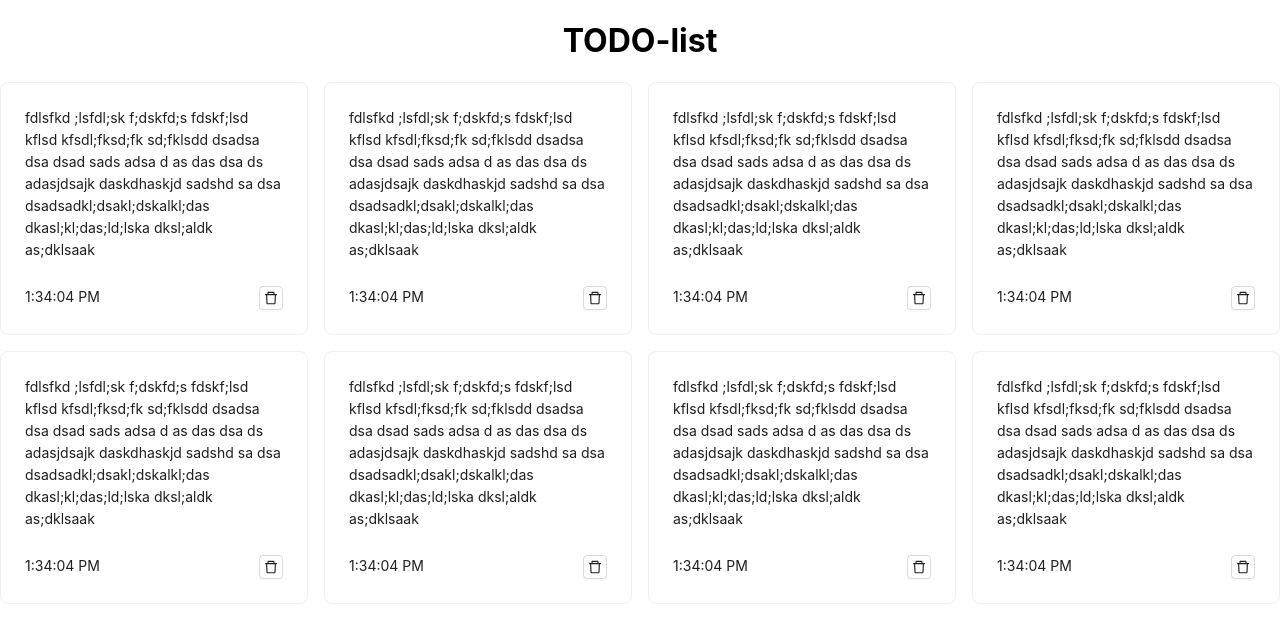
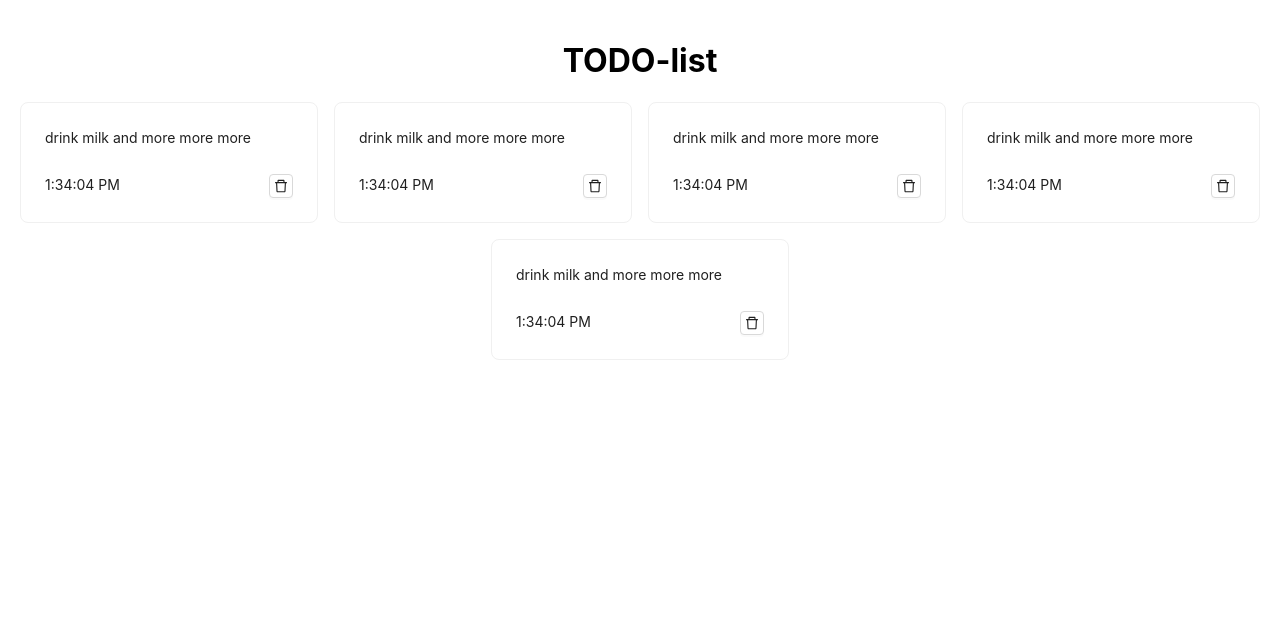
Before and after one commit to AirMous3/IZ-TEST, a React (Create React App) app: page / in a window 1280 px wide. Shown: the top 642 px of the page. Built offline with nearby package versions, Linux system fonts and the light colour scheme.

Commit message:
feat: добавил todolist  и возможность редактировать описание

```diff
--- a/package.json
+++ b/package.json
@@ -16,6 +16,7 @@
     "react-scripts": "5.0.1",
     "styled-components": "^5.3.9",
     "typescript": "^4.9.5",
+    "uuid": "^9.0.0",
     "web-vitals": "^2.1.4"
   },
   "scripts": {
@@ -46,6 +47,7 @@
     "@craco/craco": "^7.1.0",
     "@trivago/prettier-plugin-sort-imports": "^4.1.1",
     "@types/styled-components": "^5.1.26",
+    "@types/uuid": "^9.0.1",
     "prettier": "^2.8.4"
   }
 }
--- a/src/entities/task/ui/TodoItem.tsx
+++ b/src/entities/task/ui/TodoItem.tsx
@@ -1,38 +1,55 @@
 import { DeleteOutlined } from '@ant-design/icons';
 import { Button, Card, Col, Input } from 'antd';
-import React, { useState } from 'react';
+import React, { ChangeEvent, useState } from 'react';
 
-export const TodoItem: React.FC = () => {
+import * as S from './components';
+
+interface TodoItemInterface {
+  dateOfCreate: string;
+  description: string;
+  id: string;
+  onChangeTodoItemDescription: (id: string, description: string) => void;
+}
+
+export const TodoItem: React.FC<TodoItemInterface> = ({
+  dateOfCreate,
+  description,
+  onChangeTodoItemDescription,
+  id,
+}) => {
   const [editMode, setEditMode] = useState<Boolean>(false);
+
+  const handleInputChange = (e: ChangeEvent<HTMLInputElement>) => {
+    onChangeTodoItemDescription(id, e.currentTarget.value);
+  };
+
+  const onBlurEffect = () => {
+    setEditMode(false);
+  };
+
+  const handleEditMode = () => {
+    setEditMode(!editMode);
+  };
 
   return (
     <Col span={6}>
-      <Card hoverable>
+      <Card hoverable style={{ minWidth: '250px' }}>
         {editMode ? (
-          <Input autoFocus onBlur={() => setEditMode(false)} />
+          <Input
+            autoFocus
+            onBlur={onBlurEffect}
+            value={description}
+            onChange={handleInputChange}
+          />
         ) : (
-          <span
-            onClick={() => {
-              setEditMode(!editMode);
-            }}
-          >
-            fdlsfkd ;lsfdl;sk f;dskfd;s fdskf;lsd kflsd kfsdl;fksd;fk sd;fklsdd
-            dsadsa dsa dsad sads adsa d as das dsa ds adasjdsajk daskdhaskjd
-            sadshd sa dsa dsadsadkl;dsakl;dskalkl;das dkasl;kl;das;ld;lska
-            dksl;aldk as;dklsaak
-          </span>
+          <span onClick={handleEditMode}>{description}</span>
         )}
-        <div
-          style={{
-            display: 'flex',
-            justifyContent: 'space-between',
-            marginTop: '25px',
-          }}
-        >
-          <span>{new Date().toLocaleTimeString()}</span>
+
+        <S.MetaWrapper>
+          <span>{dateOfCreate}</span>
 
           <Button icon={<DeleteOutlined />} size="small" />
-        </div>
+        </S.MetaWrapper>
       </Card>
     </Col>
   );
--- /dev/null
+++ b/src/entities/task/ui/components.ts
@@ -0,0 +1,7 @@
+import styled from 'styled-components';
+
+export const MetaWrapper = styled.div`
+  display: flex;
+  justify-content: space-between;
+  margin-top: 25px;
+`;
--- /dev/null
+++ b/src/entities/todolist/index.ts
@@ -0,0 +1 @@
+export * from './ui';
--- /dev/null
+++ b/src/entities/todolist/ui/Todolist.tsx
@@ -0,0 +1,64 @@
+import { Row } from 'antd';
+import React, { useState } from 'react';
+import { v4 as uuidv4 } from 'uuid';
+
+import { TodoItem } from '@/entities/task';
+
+
+export const Todolist: React.FC = () => {
+  const [todos, setTodos] = useState([
+    {
+      description: 'drink milk and more more more',
+      date: new Date().toLocaleTimeString(),
+      id: uuidv4(),
+    },
+    {
+      description: 'drink milk and more more more',
+      date: new Date().toLocaleTimeString(),
+      id: uuidv4(),
+    },
+    {
+      description: 'drink milk and more more more',
+      date: new Date().toLocaleTimeString(),
+      id: uuidv4(),
+    },
+    {
+      description: 'drink milk and more more more',
+      date: new Date().toLocaleTimeString(),
+      id: uuidv4(),
+    },
+    {
+      description: 'drink milk and more more more',
+      date: new Date().toLocaleTimeString(),
+      id: uuidv4(),
+    },
+  ]);
+
+  const changeTodoItemDescription = (_id: string, _description: string) => {
+    setTodos(
+      todos.map(({ id, description, date }) =>
+        id === _id
+          ? {
+              id,
+              description: _description,
+              date,
+            }
+          : { id, description, date },
+      ),
+    );
+  };
+
+  return (
+    <Row gutter={[16, 16]} justify="center">
+      {todos.map(({ id, date, description }) => (
+        <TodoItem
+          key={id}
+          description={description}
+          dateOfCreate={date}
+          id={id}
+          onChangeTodoItemDescription={changeTodoItemDescription}
+        />
+      ))}
+    </Row>
+  );
+};
--- /dev/null
+++ b/src/entities/todolist/ui/index.ts
@@ -0,0 +1 @@
+export * from './Todolist';
--- a/src/pages/App/App.tsx
+++ b/src/pages/App/App.tsx
@@ -1,7 +1,6 @@
-import { Row } from 'antd';
 import React from 'react';
 
-import { TodoItem } from '@/entities/task';
+import { Todolist } from '@/entities/todolist';
 
 import * as S from './components';
 
@@ -9,16 +8,8 @@ export const App: React.FC = () => {
   return (
     <S.AContainer>
       <h1>TODO-list</h1>
-      <Row gutter={[16, 16]} justify="center">
-        <TodoItem />
-        <TodoItem />
-        <TodoItem />
-        <TodoItem />
-        <TodoItem />
-        <TodoItem />
-        <TodoItem />
-        <TodoItem />
-      </Row>
+
+      <Todolist />
     </S.AContainer>
   );
 };
--- a/src/pages/App/components.ts
+++ b/src/pages/App/components.ts
@@ -4,5 +4,5 @@ export const AContainer = styled.div`
   display: flex;
   flex-direction: column;
   align-items: center;
-  box-sizing: border-box;
+  padding: 20px;
 `;
```
Also changed, not shown: 1 other file (tests, documents, lock files or other folders).
